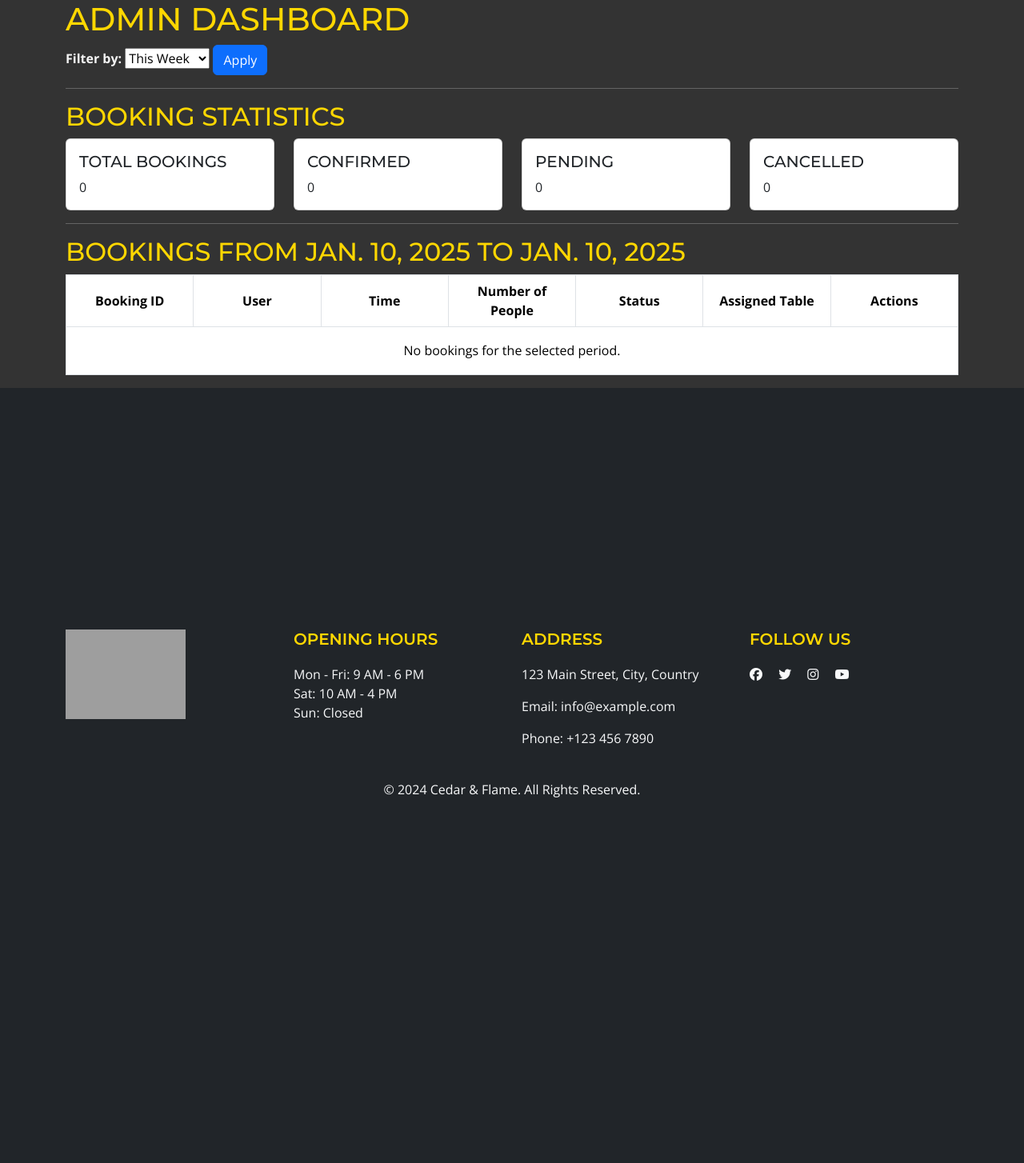
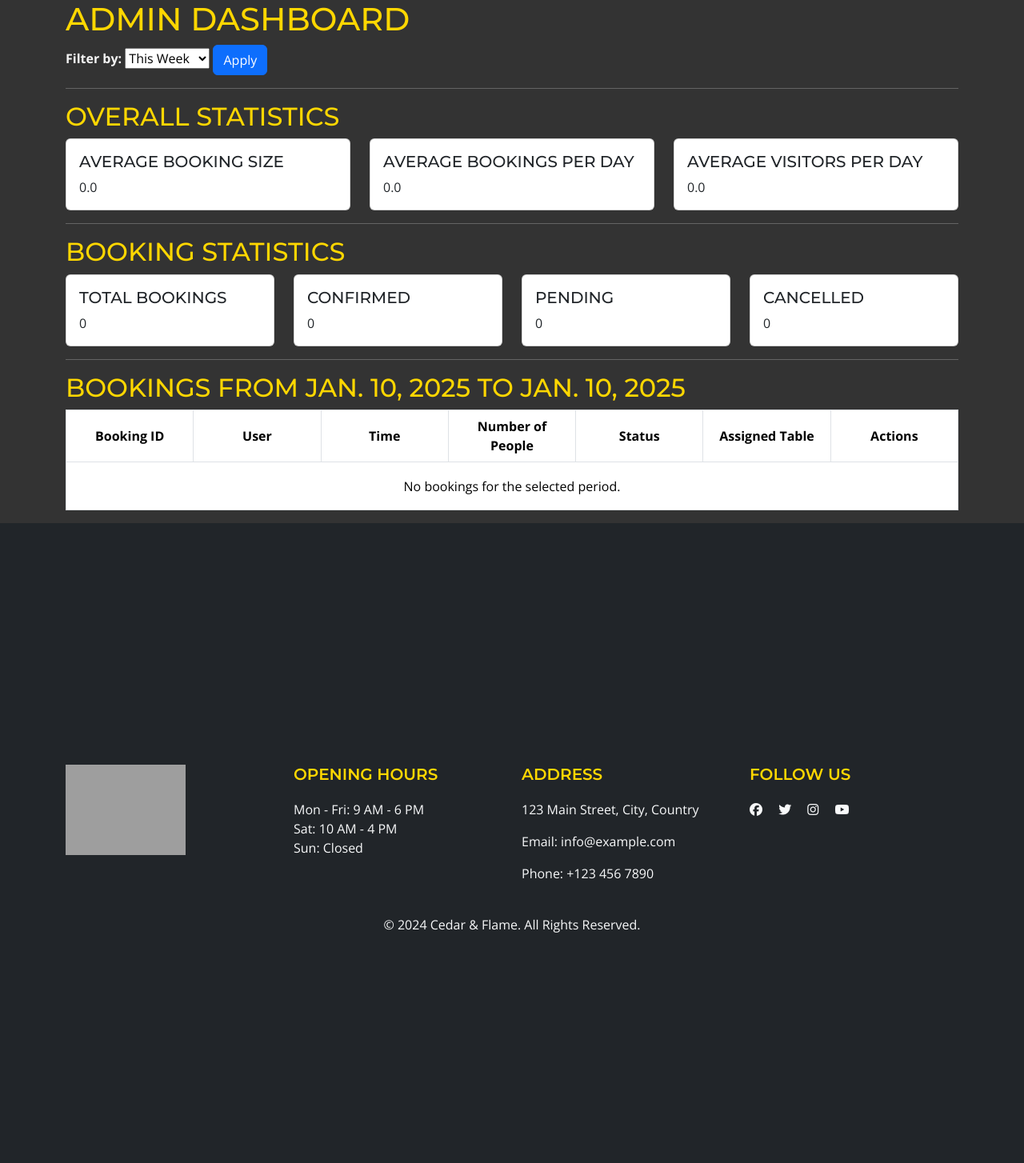
Before and after one commit to MFS4711/Restaurant-Web-App, a Django app: page /admin-dashboard/ in a window 1280 px wide. Shown: the part 82-1536 px from the top of the page at 80% size. Before the commit the page ends 1079 px from the top, so only its background shows below. Run offline with Django 4.2, Linux system fonts and the light colour scheme; the visitor is signed in with stand-in values (Sample User, id 1); data that the repository does not hold is empty; some libraries are stand-ins or nearby versions; grey boxes are pictures that could not be loaded.

Commit message:
Add section for overall statistics based on averages in staff dashboard - AMend view to count averages

```diff
--- a/dashboard/templates/dashboard/admin_dashboard.html
+++ b/dashboard/templates/dashboard/admin_dashboard.html
@@ -17,6 +17,37 @@
         {% endif %}
         <button type="submit" class="btn btn-primary">Apply</button>
     </form>
+
+    <hr>
+
+    <!-- Overall Statistics Section -->
+    <h2>Overall Statistics</h2>
+    <div class="row">
+        <div class="col-md-4">
+            <div class="card">
+                <div class="card-body">
+                    <h5 class="card-title">Average Booking Size</h5>
+                    <p class="card-text">{{ avg_booking_size|floatformat:1 }}</p>
+                </div>
+            </div>
+        </div>
+        <div class="col-md-4">
+            <div class="card">
+                <div class="card-body">
+                    <h5 class="card-title">Average Bookings Per Day</h5>
+                    <p class="card-text">{{ avg_bookings_per_day|floatformat:1 }}</p>
+                </div>
+            </div>
+        </div>
+        <div class="col-md-4">
+            <div class="card">
+                <div class="card-body">
+                    <h5 class="card-title">Average Visitors Per Day</h5>
+                    <p class="card-text">{{ avg_visitors_per_day|floatformat:1 }}</p>
+                </div>
+            </div>
+        </div>
+    </div>
 
     <hr>
 
--- a/dashboard/views.py
+++ b/dashboard/views.py
@@ -1,6 +1,7 @@
 from django.shortcuts import render, get_object_or_404, redirect, reverse
 from django.contrib.auth.decorators import login_required, user_passes_test
 from django.contrib import messages
+from django.db.models import Avg, Sum
 from django.http import Http404, HttpResponseRedirect
 from django.utils import timezone
 from django.utils.timezone import localdate
@@ -118,6 +119,22 @@ def admin_dashboard(request):
     total_cancelled = bookings.filter(status=Booking.CANCELLED).count()
     total_no_show = bookings.filter(status=Booking.NO_SHOW).count()
 
+    # Calculate overall statistics
+    if total_bookings > 0:
+        # Average Booking Size (total number of people / total bookings)
+        avg_booking_size = bookings.aggregate(Avg('number_of_people'))['number_of_people__avg']
+
+        # Average Bookings Per Day (total bookings / number of days in range)
+        num_days = (end_date - start_date).days + 1  # +1 to include both start and end days
+        avg_bookings_per_day = total_bookings / num_days
+
+        # Average Number of Visitors per Day (total number of people / number of days in range)
+        total_visitors = bookings.aggregate(Sum('number_of_people'))['number_of_people__sum']
+        avg_visitors_per_day = total_visitors / num_days if total_visitors else 0
+    else:
+        avg_booking_size = avg_bookings_per_day = avg_visitors_per_day = 0
+
+    # Context for template rendering
     context = {
         'filter_form': filter_form,
         'bookings': bookings,
@@ -127,7 +144,10 @@ def admin_dashboard(request):
         'total_cancelled': total_cancelled,
         'total_no_show': total_no_show,
         'start_date': start_date,
-        'end_date': end_date
+        'end_date': end_date,
+        'avg_booking_size': avg_booking_size,
+        'avg_bookings_per_day': avg_bookings_per_day,
+        'avg_visitors_per_day': avg_visitors_per_day,
     }
 
     return render(request, 'dashboard/admin_dashboard.html', context)
```
